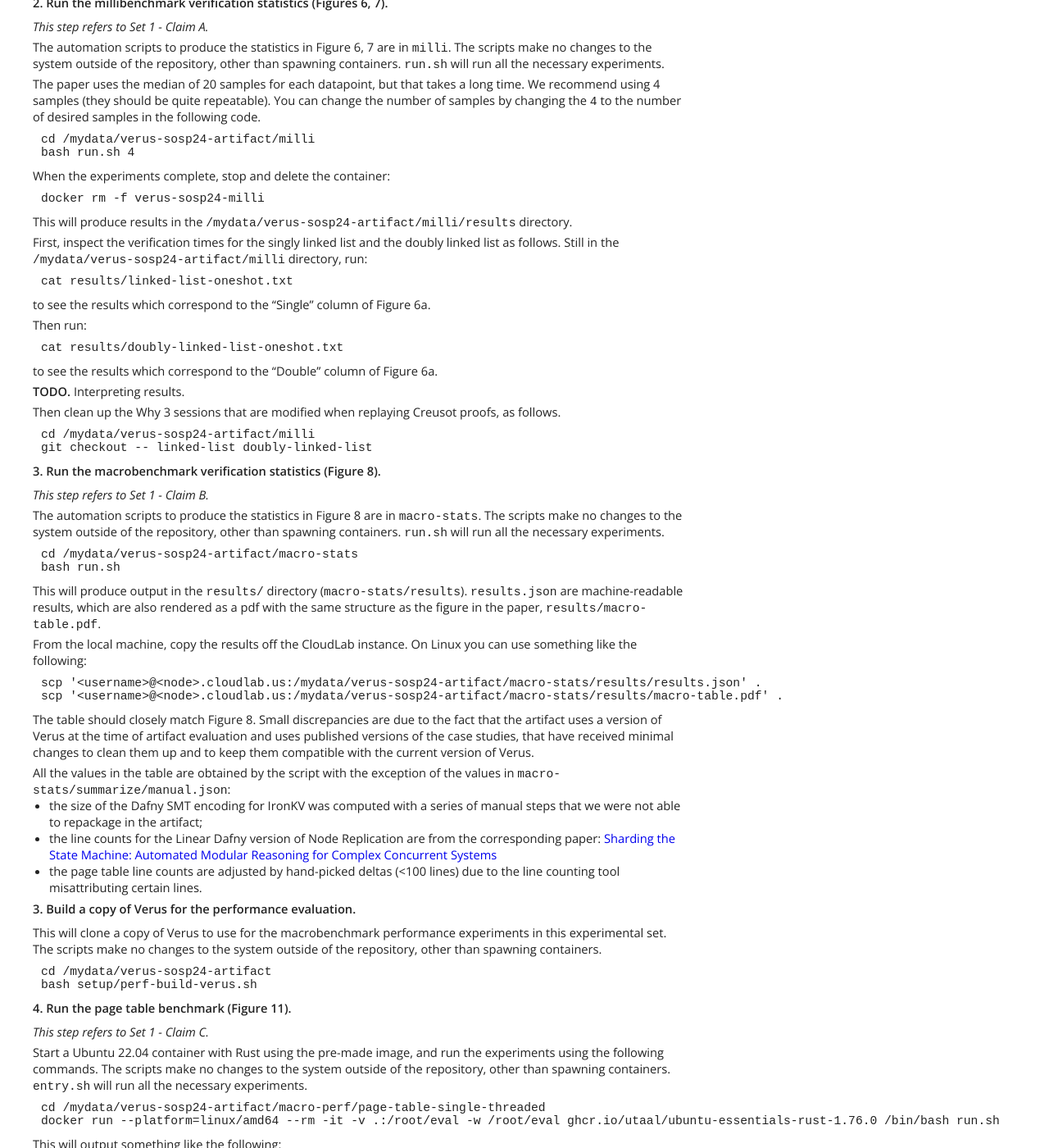
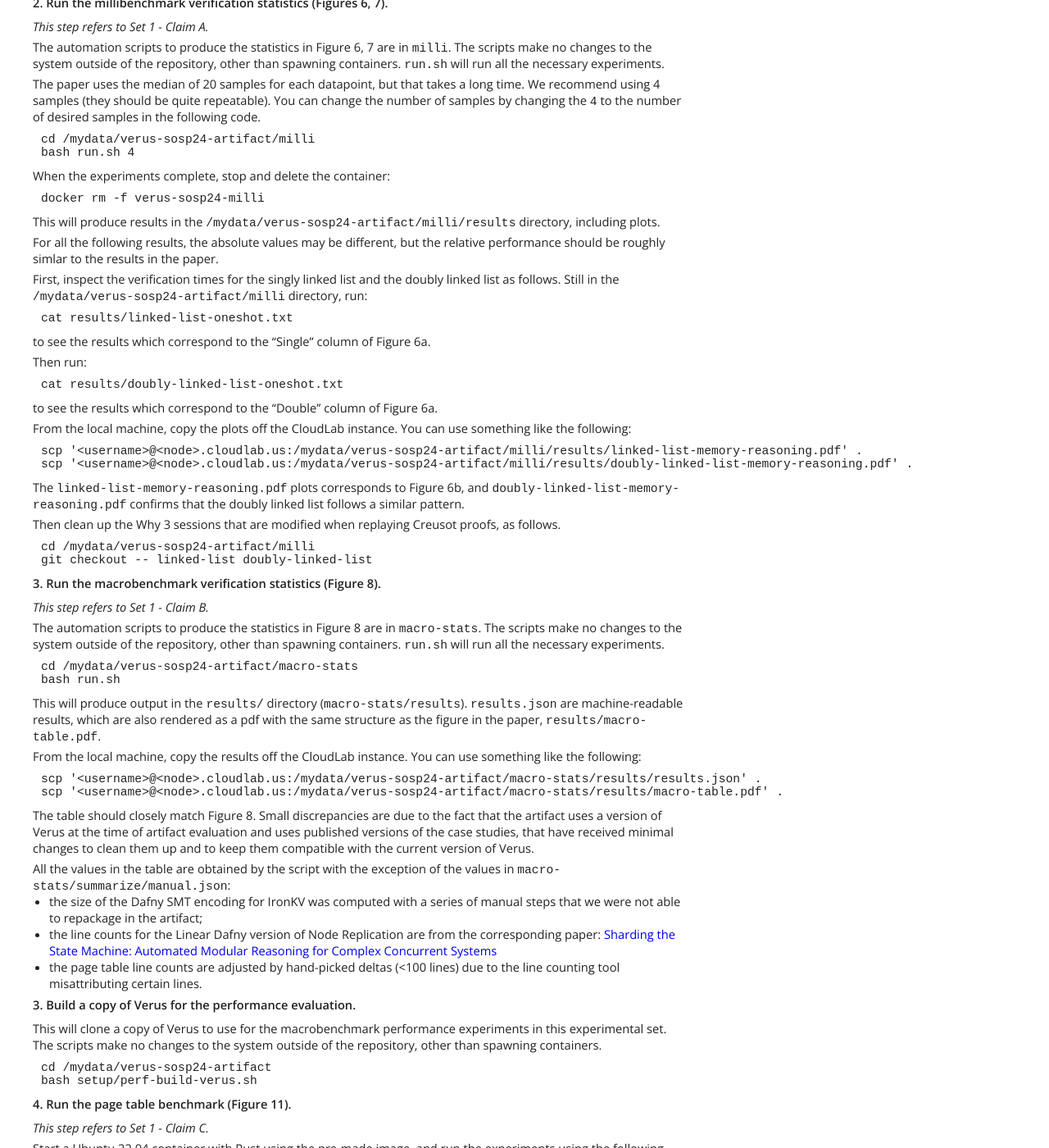
Before and after one commit to verus-lang/paper-sosp24-artifact, a Jekyll site: the page built from site/guide.md, in a window 1280 px wide and 1400 px high, scrolled down 2119 px. Shown: the whole window at 82% size. Built offline with Jekyll 4.4.1, drawn with Linux system fonts in a browser that asks for light colours.

Commit message:
add milli plots part 1

````diff
--- a/site/guide.md
+++ b/site/guide.md
@@ -137,7 +137,11 @@ When the experiments complete, stop and delete the container:
 docker rm -f verus-sosp24-milli
 ```
 
-This will produce results in the `/mydata/verus-sosp24-artifact/milli/results` directory.
+This will produce results in the `/mydata/verus-sosp24-artifact/milli/results` directory,
+including plots.
+
+For all the following results, the absolute values may be different, but the relative performance
+should be roughly simlar to the results in the paper.
 
 First, inspect the verification times for the singly linked list and the doubly linked list as follows.
 Still in the `/mydata/verus-sosp24-artifact/milli` directory, run:
@@ -156,7 +160,14 @@ cat results/doubly-linked-list-oneshot.txt
 
 to see the results which correspond to the "Double" column of Figure 6a.
 
-**TODO.** Interpreting results.
+From the local machine, copy the plots off the CloudLab instance. You can use something like the following:
+
+```shell
+scp '<username>@<node>.cloudlab.us:/mydata/verus-sosp24-artifact/milli/results/linked-list-memory-reasoning.pdf' .
+scp '<username>@<node>.cloudlab.us:/mydata/verus-sosp24-artifact/milli/results/doubly-linked-list-memory-reasoning.pdf' .
+```
+
+The `linked-list-memory-reasoning.pdf` plots corresponds to Figure 6b, and `doubly-linked-list-memory-reasoning.pdf` confirms that the doubly linked list follows a similar pattern.
 
 Then clean up the Why 3 sessions that are modified when replaying Creusot proofs, as follows.
 
@@ -182,7 +193,7 @@ This will produce output in the `results/` directory (`macro-stats/results`).
 `results.json` are machine-readable results, which are also rendered as a pdf with the
 same structure as the figure in the paper, `results/macro-table.pdf`.
 
-From the local machine, copy the results off the CloudLab instance. On Linux you can use something like the following:
+From the local machine, copy the results off the CloudLab instance. You can use something like the following:
 
 ```shell
 scp '<username>@<node>.cloudlab.us:/mydata/verus-sosp24-artifact/macro-stats/results/results.json' .
````
